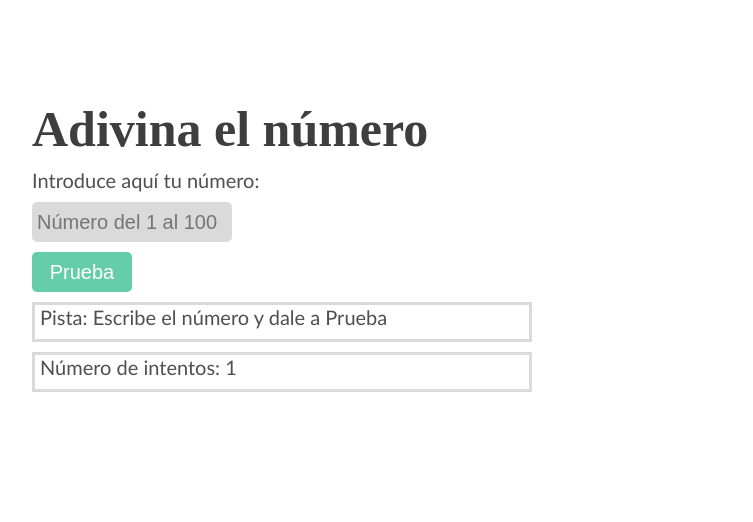
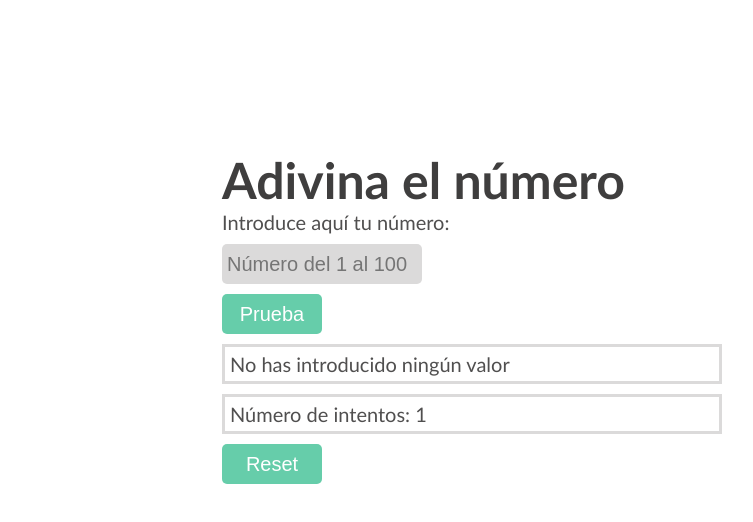
Before and after one commit to Adalab/modulo-2-evaluacion-intermedia-LuciaMezquida, a plain HTML site: page index.html in a window 1280 px wide. Both pictures are taken after a click on the button "Prueba". Shown: the whole page, without its empty margins (168-921 px from the left). Drawn offline with Linux system fonts and the light colour scheme.

Commit message:
Center items

```diff
--- a/index.html
+++ b/index.html
@@ -12,7 +12,7 @@
     <title>Adivina el número</title>
   </head>
   <body>
-    <section>
+    <section class="container">
       <h1 class="title">Adivina el número</h1>
       <form class="game" action="GET">
         <label class="guess" for="guess">Introduce aquí tu número:</label>
@@ -31,9 +31,10 @@
           class="button js-button"
           title="Pulsar para validar"
         />
-        <p class="hint js-hint">Pista: Escribe el número y dale a Prueba</p>
-        <p class="counter js-counter">Número de intentos: 0</p>
       </form>
+      <p class="hint js-hint">Pista: Escribe el número y dale a Prueba</p>
+      <p class="counter js-counter">Número de intentos: 0</p>
+      <button class="button2 js-button2">Reset</button>
     </section>
     <script type="text/javascript" src="./js/main.js"></script>
   </body>
--- a/js/main.js
+++ b/js/main.js
@@ -16,14 +16,20 @@ console.log('Mi número aleatorio es: ' + numberToGuess)
 function checkNumber(){
   const numberValue = parseInt(number.value);
   console.log('El número introducido es: ' + numberValue)
-  if (numberValue < 1 || numberValue > 100) {
-    hint.innerHTML = 'El número debe estar entre 1 y 100';
-  }else if(numberValue > numberToGuess) {
-    hint.innerHTML = 'Demasiado alto';
-  } else if (numberValue < numberToGuess) {
-    hint.innerHTML = 'Demasiado bajo';
-  } else if (numberValue === numberToGuess) {
-    hint.innerHTML = 'Has ganado Campeona!!!';
+  if (numberValue >= 1 && numberValue <= 100) {
+    if (numberValue > numberToGuess) {
+      hint.innerHTML = 'Demasiado alto';
+    } else if (numberValue < numberToGuess) {
+      hint.innerHTML = 'Demasiado bajo';
+    } else if(numberValue === numberToGuess) {
+      hint.innerHTML = 'Has ganado Campeona!!!';
+    }
+  } else if (numberValue < 1) {
+    hint.innerHTML = 'El número debe ser mayor de 0';
+  } else if (numberValue > 1) {
+    hint.innerHTML = 'El número debe ser hasta 100';
+  } else if (numberValue.length === undefined) {
+    hint.innerHTML = 'No has introducido ningún valor'
   }
   counter();
 }
--- a/styles/style.css
+++ b/styles/style.css
@@ -3,16 +3,19 @@
   margin: 0;
   padding: 0;
 }
-
+body {
+  display: flex;
+  justify-content: center;
+  margin-top: 150px;
+}
 .title {
   font-size: 50px;
   color: rgb(63, 62, 62);
-  padding: 100px 200px 0;
 }
-.game {
+.container {
   display: flex;
   flex-direction: column;
-  padding: 0 200px;
+
   font-family: "Trebuchet MS", "Lucida Sans Unicode", "Lucida Grande", "Lucida Sans", Arial,
     sans-serif;
 }
@@ -28,6 +31,7 @@
   color: rgb(80, 79, 79);
 }
 .number {
+  display: block;
   width: 200px;
   height: 40px;
   background-color: rgb(219, 218, 218);
@@ -44,11 +48,22 @@
   color: white;
   outline-style: none;
 }
+.button2 {
+  margin-top: 10px;
+  width: 100px;
+  height: 40px;
+  border-radius: 5px;
+  border: none;
+  background-color: mediumaquamarine;
+  color: white;
+  outline-style: none;
+  font-size: 20px;
+}
 .hint,
 .counter {
   width: 500px;
   height: 40px;
   color: rgb(80, 79, 79);
   border: 3px solid rgb(219, 218, 218);
-  padding-left: 5px;
+  padding: 5px 0 0 5px;
 }
```
Also changed, not shown: 1 other file.
